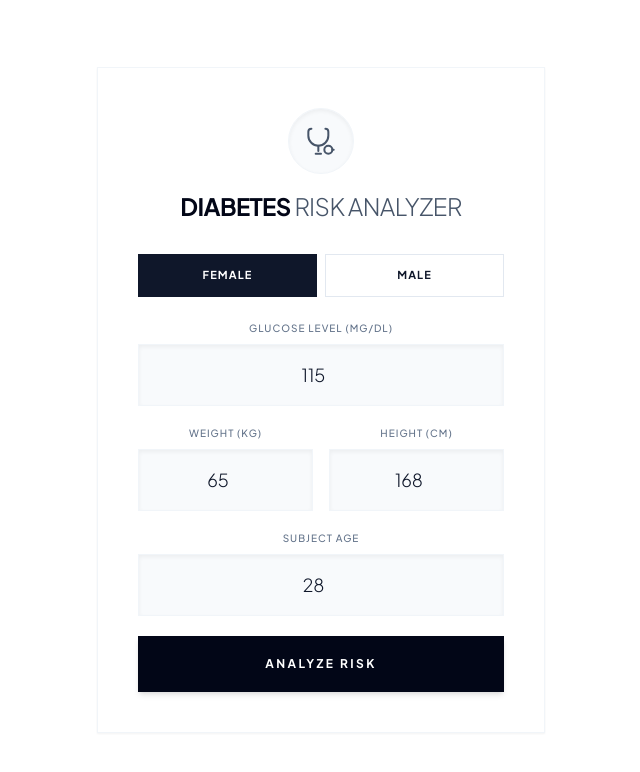
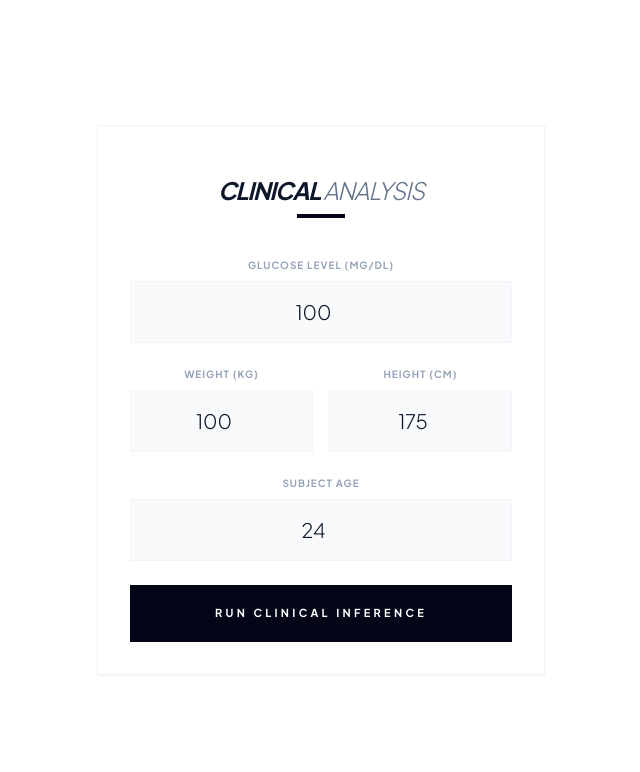
Before and after one commit to infinilierre/diabetes-risk-prediction, a plain HTML site: page index.html in a window 1280 px wide. Shown: the whole page, without its empty margins (319-959 px from the left). Drawn offline with nearby package versions, Linux system fonts and the light colour scheme.

Commit message:
Updated with pure English and validation

```diff
--- a/index.html
+++ b/index.html
@@ -3,113 +3,93 @@
 <head>
     <meta charset="UTF-8">
     <meta name="viewport" content="width=device-width, initial-scale=1.0">
-    <title>Diabetes Risk Analyzer | Nordic Minimal</title>
+    <title>Clinical Predictor</title>
     <script src="https://cdn.tailwindcss.com"></script>
     <style>
         @import url('https://fonts.googleapis.com/css2?family=Plus+Jakarta+Sans:wght@300;400;500;700&display=swap');
         body { font-family: 'Plus Jakarta Sans', sans-serif; font-weight: 300; }
-        .gender-btn.active { background-color: #0f172a; color: white; border-color: #0f172a; }
     </style>
 </head>
 <body class="bg-white text-slate-900 min-h-screen flex items-center justify-center p-6">
+    <div class="max-w-md w-full bg-white p-8 border border-slate-100 shadow-sm relative">
 
-    <div class="max-w-md w-full bg-white rounded-none p-10 border border-slate-100 relative overflow-hidden shadow-sm">
-
-        <div class="text-center mb-8">
-            <div class="inline-flex p-4 bg-slate-50 rounded-full mb-4 text-slate-600 border border-slate-100 shadow-inner">
-                <svg xmlns="http://www.w3.org/2000/svg" width="32" height="32" viewBox="0 0 24 24" fill="none" stroke="currentColor" stroke-width="1.5" stroke-linecap="round" stroke-linejoin="round">
-                    <path d="M4.8 2.8C3.5 2.8 2.5 3.8 2.5 5v3c0 4.1 3.4 7.5 7.5 7.5s7.5-3.4 7.5-7.5V5c0-1.2-1-2.2-2.2-2.2"></path>
-                    <path d="M10 15.5v4"></path><path d="M8 21.5h4"></path>
-                    <circle cx="17.5" cy="18.5" r="3"></circle><path d="M20.5 18.5h1"></path>
-                </svg>
-            </div>
-            <h1 class="text-2xl font-bold tracking-tight text-slate-950 uppercase">Diabetes <span class="font-light text-slate-600">Risk Analyzer</span></h1>
+        <div class="text-center mb-10 mt-4">
+            <h1 class="text-2xl font-bold tracking-tighter uppercase italic">
+                <span>Clinical</span>
+                <span class="font-light text-slate-500 italic">Analysis</span>
+            </h1>
+            <div class="h-1 w-12 bg-slate-950 mx-auto mt-2"></div>
         </div>
 
-        <div class="space-y-5 relative text-center">
-            <div class="flex gap-2 mb-6">
-                <button onclick="setGender('female')" id="btnFemale" class="gender-btn active flex-1 py-3 border border-slate-200 text-[11px] font-bold uppercase tracking-widest transition-all">Female</button>
-                <button onclick="setGender('male')" id="btnMale" class="gender-btn flex-1 py-3 border border-slate-200 text-[11px] font-bold uppercase tracking-widest transition-all">Male</button>
+        <div class="space-y-6">
+            <div>
+                <label class="block text-[10px] font-bold text-slate-400 uppercase tracking-widest mb-2 text-center">Glucose Level (mg/dL)</label>
+                <input type="number" id="glucose" value="100" class="w-full bg-slate-50 border border-slate-100 p-4 text-center text-xl outline-none focus:border-slate-950">
             </div>
-
-            <div>
-                <label class="block text-[10px] font-medium text-slate-500 uppercase tracking-widest mb-2">Glucose Level (mg/dL)</label>
-                <input type="number" id="glucose" value="115" class="w-full bg-slate-50 border border-slate-100 rounded-none p-4 outline-none focus:border-slate-950 transition-all text-center text-lg shadow-inner">
-            </div>
-
             <div class="grid grid-cols-2 gap-4">
                 <div>
-                    <label class="block text-[10px] font-medium text-slate-500 uppercase tracking-widest mb-2">Weight (kg)</label>
-                    <input type="number" id="weight" value="65" class="w-full bg-slate-50 border border-slate-100 rounded-none p-4 outline-none focus:border-slate-950 transition-all text-center text-lg shadow-inner">
+                    <label class="block text-[10px] font-bold text-slate-400 uppercase tracking-widest mb-2 text-center">Weight (kg)</label>
+                    <input type="number" id="weight" value="100" class="w-full bg-slate-50 border border-slate-100 p-4 text-center text-xl outline-none focus:border-slate-950">
                 </div>
                 <div>
-                    <label class="block text-[10px] font-medium text-slate-500 uppercase tracking-widest mb-2">Height (cm)</label>
-                    <input type="number" id="height" value="168" class="w-full bg-slate-50 border border-slate-100 rounded-none p-4 outline-none focus:border-slate-950 transition-all text-center text-lg shadow-inner">
+                    <label class="block text-[10px] font-bold text-slate-400 uppercase tracking-widest mb-2 text-center">Height (cm)</label>
+                    <input type="number" id="height" value="175" class="w-full bg-slate-50 border border-slate-100 p-4 text-center text-xl outline-none focus:border-slate-950">
                 </div>
             </div>
-
             <div>
-                <label class="block text-[10px] font-medium text-slate-500 uppercase tracking-widest mb-2">Subject Age</label>
-                <input type="number" id="age" value="28" class="w-full bg-slate-50 border border-slate-100 rounded-none p-4 outline-none focus:border-slate-950 transition-all text-center text-lg shadow-inner">
+                <label class="block text-[10px] font-bold text-slate-400 uppercase tracking-widest mb-2 text-center">Subject Age</label>
+                <input type="number" id="age" value="24" class="w-full bg-slate-50 border border-slate-100 p-4 text-center text-xl outline-none focus:border-slate-950">
             </div>
-
-            <button onclick="analyzeRisk()" id="btnAction" class="w-full bg-slate-950 hover:bg-slate-800 text-white py-5 rounded-none font-semibold text-xs uppercase tracking-[0.2em] transition-all shadow-md active:scale-[0.98] mt-2">
-                Analyze Risk
+            <button onclick="runInference()" id="btnAction" class="w-full bg-slate-950 text-white py-5 font-bold text-[11px] uppercase tracking-[0.3em] hover:bg-slate-800 transition-all active:scale-95">
+                Run Clinical Inference
             </button>
         </div>
 
-        <div id="resultBox" class="mt-8 p-7 rounded-none hidden border border-slate-100 bg-white shadow-inner text-center">
-            <p id="bmiDisplay" class="text-[9px] font-bold text-slate-400 uppercase mb-2"></p>
-            <p id="resultText" class="font-bold text-xl text-slate-950"></p>
-            <p id="scoreTag" class="text-[10px] font-medium mt-2 text-slate-500 uppercase tracking-widest"></p>
+        <div id="resultBox" class="mt-10 p-6 hidden border border-slate-100 bg-slate-50 text-center">
+            <p id="bmiDisplay" class="text-[10px] font-bold text-slate-400 uppercase mb-2"></p>
+            <div class="flex items-center justify-center gap-2">
+                <p id="resultText" class="font-bold text-2xl text-slate-950"></p>
+                <span id="riskDot" class="h-3 w-3 rounded-full"></span>
+            </div>
+            <p class="text-[11px] text-slate-500 italic leading-relaxed pt-4 border-t border-slate-200 mt-4 px-2">Analysis complete.</p>
         </div>
     </div>
 
     <script>
-        let selectedGender = 'female';
         const API_URL = "https://diabetes-risk-prediction-dpgj.onrender.com/predict";
 
-        function setGender(gender) {
-            selectedGender = gender;
-            document.getElementById('btnFemale').classList.toggle('active', gender === 'female');
-            document.getElementById('btnMale').classList.toggle('active', gender === 'male');
-        }
+        async function runInference() {
+            const btn = document.getElementById('btnAction');
+            const box = document.getElementById('resultBox');
 
-        async function analyzeRisk() {
-            const box = document.getElementById('resultBox');
-            const btn = document.getElementById('btnAction');
-            const weight = parseFloat(document.getElementById('weight').value);
-            const heightM = parseFloat(document.getElementById('height').value) / 100;
-            const calculatedBMI = (weight / (heightM * heightM)).toFixed(1);
+            const gVal = parseFloat(document.getElementById('glucose').value);
+            const wVal = parseFloat(document.getElementById('weight').value);
+            const hVal = parseFloat(document.getElementById('height').value);
+            const aVal = parseInt(document.getElementById('age').value);
 
-            btn.disabled = true;
-            btn.innerText = "Analyzing...";
+            if (isNaN(gVal) || gVal < 20 || gVal > 500 || hVal < 50 || hVal > 250 || wVal < 10 || wVal > 300 || aVal < 1 || aVal > 120) {
+                alert("Please enter realistic medical values:\n- Glucose: 20-500 mg/dL\n- Height: 50-250 cm\n- Weight: 10-300 kg\n- Age: 1-120 years");
+                return;
+            }
+
+            const bmi = (wVal / ((hVal/100) * (hVal/100))).toFixed(1);
+            btn.innerText = "...";
 
             try {
                 const response = await fetch(API_URL, {
                     method: 'POST',
                     headers: { 'Content-Type': 'application/json' },
-                    body: JSON.stringify({
-                        glucose: parseFloat(document.getElementById('glucose').value),
-                        bmi: parseFloat(calculatedBMI),
-                        age: parseInt(document.getElementById('age').value, 10),
-                        gender: selectedGender
-                    })
+                    body: JSON.stringify({ glucose: gVal, bmi: parseFloat(bmi), age: aVal })
                 });
-
                 const data = await response.json();
                 box.classList.remove('hidden');
-
-                // Gender ve BMI burada yazılıyor:
-                document.getElementById('bmiDisplay').innerText = `BMI: ${calculatedBMI} | Gender: ${selectedGender.toUpperCase()}`;
-                document.getElementById('resultText').innerText = data.risk_score > 50 ? "Condition: High Risk" : "Condition: Low Risk";
-                document.getElementById('scoreTag').innerText = `Confidence Score: ${(100 - data.risk_score).toFixed(1)}%`;
+                document.getElementById('bmiDisplay').innerText = `Computed BMI: ${bmi}`;
+                document.getElementById('resultText').innerText = `${data.risk_score}% Risk Score`;
+                document.getElementById('riskDot').style.backgroundColor = data.risk_score > 40 ? "#ef4444" : "#22c55e";
             } catch (err) {
-                box.classList.remove('hidden');
-                document.getElementById('resultText').innerText = "Network Error.";
+                alert("Cloud connection error.");
             } finally {
-                btn.disabled = false;
-                btn.innerText = "Analyze Risk";
+                btn.innerText = "Run Clinical Inference";
             }
         }
     </script>
```
